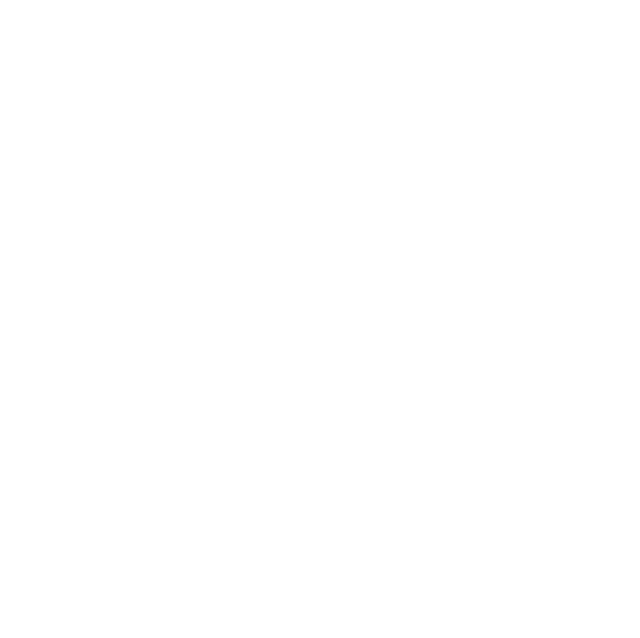
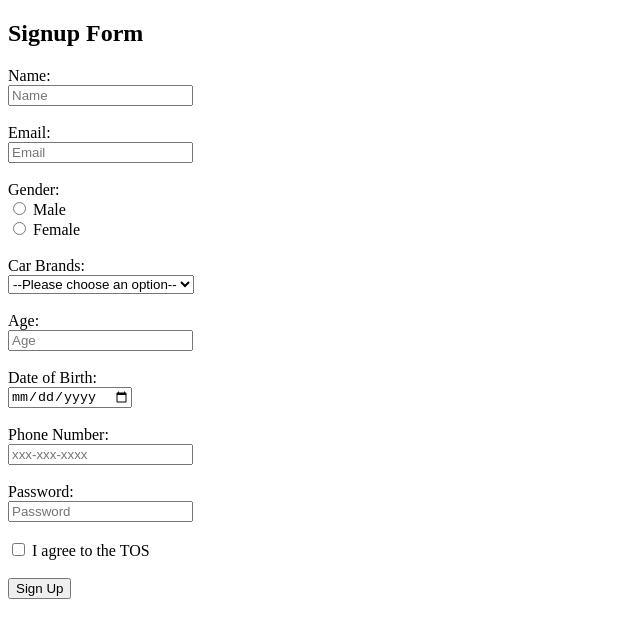
Before and after one commit to acciojob/signup-form-car-JayAbhani, a website: page main.html in a window 1280 px wide. Shown: the whole page, without its empty margins (0-640 px from the left). Drawn offline with Linux system fonts and the light colour scheme.

Commit message:
created a submission

```diff
--- a/main.html
+++ b/main.html
@@ -8,6 +8,59 @@
 
 <body>
 	<!-- the entire body must be written by student -->
+	<h2>Signup Form</h2>
+
+  <form method="POST">
+
+    <!-- Name -->
+    <label for="name">Name:</label><br>
+    <input type="text" id="name" name="name" placeholder="Name" required><br><br>
+
+    <!-- Email -->
+    <label for="email">Email:</label><br>
+    <input type="email" id="email" name="email" placeholder="Email" required><br><br>
+
+    <!-- Gender -->
+    <label>Gender:</label><br>
+    <input type="radio" id="gender_m" name="gender" value="male" required>
+    <label for="gender_m">Male</label><br>
+    <input type="radio" id="gender_f" name="gender" value="female" required>
+    <label for="gender_f">Female</label><br><br>
+
+    <!-- Car Brands -->
+    <label for="cars">Car Brands:</label><br>
+    <select id="cars" name="cars" required>
+      <option value="">--Please choose an option--</option>
+      <option value="toyota">Toyota</option>
+      <option value="honda">Honda</option>
+      <option value="ford">Ford</option>
+      <option value="bmw">BMW</option>
+    </select><br><br>
+
+    <!-- Age -->
+    <label for="age">Age:</label><br>
+    <input type="number" id="age" name="age" placeholder="Age" required><br><br>
+
+    <!-- DOB -->
+    <label for="dob">Date of Birth:</label><br>
+    <input type="date" id="dob" name="dob" required><br><br>
+
+    <!-- Phone Number -->
+    <label for="tel">Phone Number:</label><br>
+    <input type="tel" id="tel" name="tel" placeholder="xxx-xxx-xxxx"><br><br>
+
+    <!-- Password -->
+    <label for="password">Password:</label><br>
+    <input type="password" id="password" name="password" placeholder="Password" required><br><br>
+
+    <!-- TOS Checkbox -->
+    <input type="checkbox" id="tos" name="tos" required>
+    <label for="tos">I agree to the TOS</label><br><br>
+
+    <!-- Submit Button -->
+    <button type="submit">Sign Up</button>
+
+  </form>
     <script type="text/javascript" src="./script.js">
 </script>
 
```
